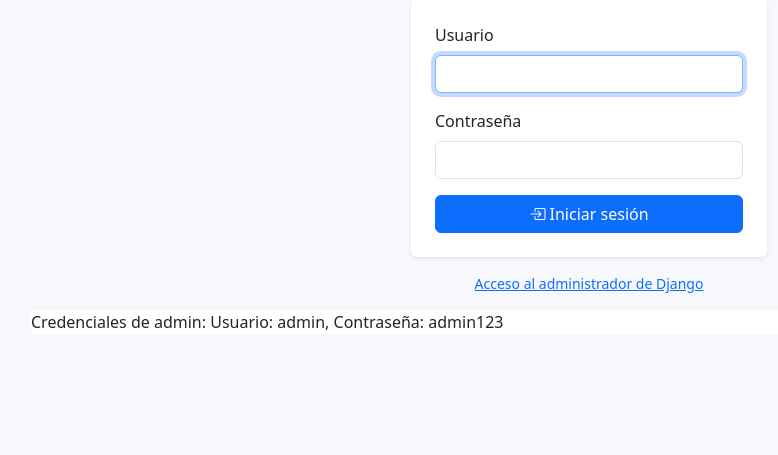
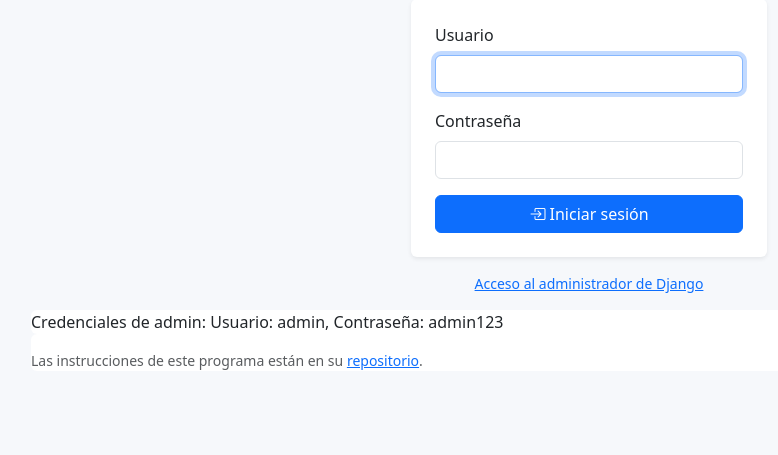
Before and after one commit to fabianRivero/django2, a Django app: page /login/ in a window 1280 px wide. Shown: the part 226-681 px from the top of the page, without its empty margins (51-829 px from the left). Run offline with Django 5.2, Linux system fonts and the light colour scheme.

```diff
--- a/inventory/templates/inventory/login.html
+++ b/inventory/templates/inventory/login.html
@@ -81,4 +81,7 @@
 <div class="card">
 Credenciales de admin: Usuario: admin, Contraseña: admin123
 </div>
+<div class="card">
+<span class="text-muted small mt-3"> Las instrucciones de este programa están en su <a href="https://github.com/fabianRivero/django2">repositorio</a>.</span>
+</div>
 {% endblock %}
```
